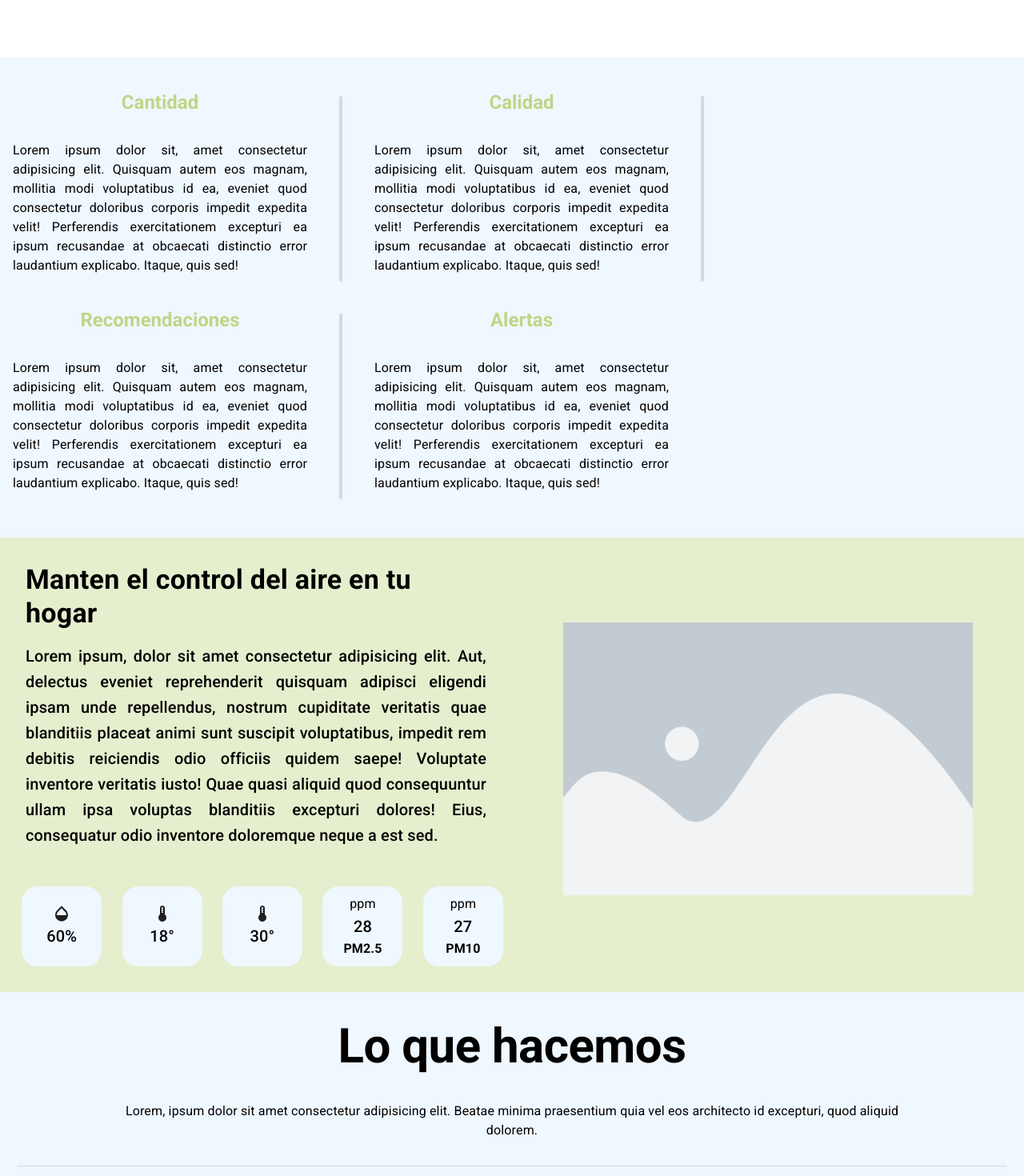
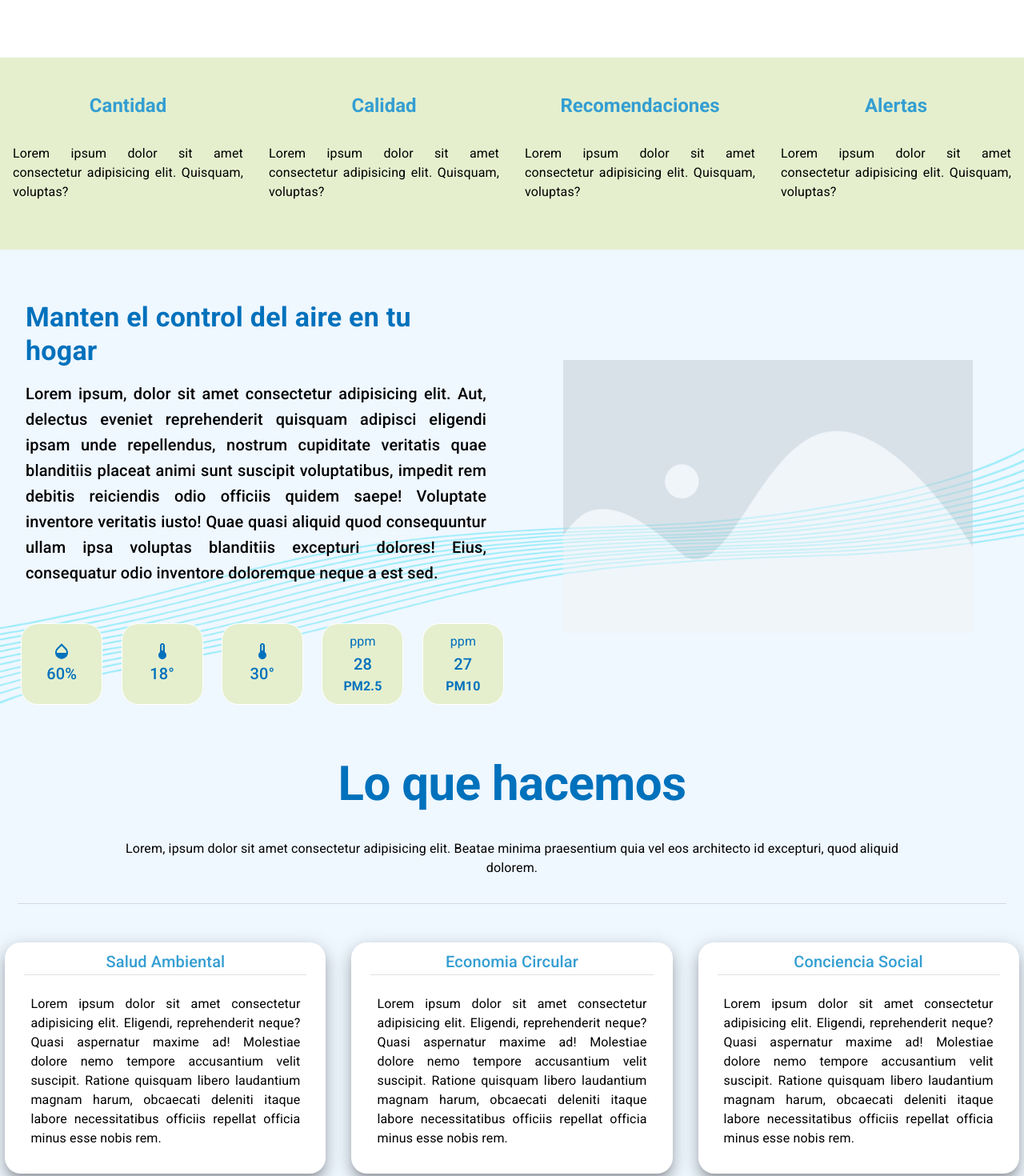
Before and after one commit to JuanC001/FE-AirQuality-Front-End, a React (Vite) app: page / in a window 1280 px wide. Shown: the part 840-2310 px from the top of the page at 80% size. Built offline with nearby package versions, Linux system fonts and the light colour scheme; no server answers.

Commit message:
Cambios en Home
+ Nuevas animaciones
+ Cambio de Color
+ Nuevo AppBar
+ Cambion en responsive
+ Nuevas Imagenes

```diff
--- a/src/AboutUs/components/CardVM.jsx
+++ b/src/AboutUs/components/CardVM.jsx
@@ -13,7 +13,7 @@ export const CardVM = styled(Box)(({ theme }) => ({
     ":hover": {
 
         transform: 'scale(1.01)',
-        backgroundColor: theme.palette.primary.light
+        backgroundColor: theme.palette.secondary.light
 
     },
 
--- a/src/Global/Components/Footer/Footer.jsx
+++ b/src/Global/Components/Footer/Footer.jsx
@@ -6,7 +6,7 @@ import './Footer.css'
 
 export const Footer = () => {
   return (
-    <Box width={'100%'} minHeight={'30vh'} bgcolor={'primary.main'}>
+    <Box width={'100%'} minHeight={'30vh'} bgcolor={'secondary.main'}>
 
       <Grid container spacing={1} textAlign={'center'} p={4} height={'100%'} pt={3}>
 
--- a/src/Global/Components/Navbar/components/AppBarIf.jsx
+++ b/src/Global/Components/Navbar/components/AppBarIf.jsx
@@ -6,7 +6,7 @@ export const AppBarIf = ({ children, isLoginPage }) => {
     if (isLoginPage) {
         return (
 
-            <AppBar color='secondary' sx={{boxShadow: '0px 0px'}}>
+            <AppBar color='primary' sx={{ boxShadow: '0px 0px' }}>
                 {children}
             </AppBar>
 
@@ -14,7 +14,7 @@ export const AppBarIf = ({ children, isLoginPage }) => {
     } else {
         return (
 
-            <AppBar>
+            <AppBar color='secondary' sx={{ color: 'white',backgroundColor: 'secondary.dark' }}>
                 {children}
             </AppBar>
 
--- a/src/Home/components/AirControl.jsx
+++ b/src/Home/components/AirControl.jsx
@@ -1,19 +1,39 @@
 import { Box, Grid, Stack, Typography } from '@mui/material'
 import React from 'react'
+import { motion } from 'framer-motion'
+
 import { ImgBox } from './ImgBox'
-import placeholder from '../../assets/images/placeholder.png'
 import { MicroBox } from './MicroBox'
+
 
 import ThermostatIcon from '@mui/icons-material/Thermostat';
 import OpacityIcon from '@mui/icons-material/Opacity';
 
+import placeholder from '../../assets/images/placeholder.png'
+import fondo from '../../assets/images/fondo02.png'
+
 export const AirControl = () => {
+
+    const [animar, setAnimar] = React.useState(false)
+
+    const wrapperVariants = {
+        initial: {
+            clipPath: 'polygon(0 0, 0 0, 0 100%, 0% 100%)',
+            transition: { duration: 1 }
+        },
+        animate: {
+            clipPath: 'polygon(0 0, 100% 0, 100% 100%, 0 100%)',
+            transition: { duration: 2, delay: 0.5 }
+        },
+    }
+
     return (
-        <Grid container alignItems={'center'} bgcolor={'secondary.light'} pb={4}>
+        <Box position={'relative'} zIndex={1} bgcolor={'primary.light'}>
+            <Grid container alignItems={'center'} pt={4} pb={4} zIndex={2}>
                 <Grid item xs={12} md={6}>
 
                     <Box p={4} id={'about-us'}>
-                    <Typography variant='h4' align='left' color={'secondary.contrastText'} mb={2}><strong>Manten el control del aire en tu hogar</strong></Typography>
+                        <Typography variant='h4' align='left' color={'primary.dark'} mb={2}><strong>Manten el control del aire en tu hogar</strong></Typography>
                         <Typography variant='h6' align='justify' color={'secondary.contrastText'}>
                             Lorem ipsum, dolor sit amet consectetur adipisicing elit. Aut, delectus eveniet reprehenderit
                             quisquam adipisci eligendi ipsam unde repellendus, nostrum cupiditate veritatis quae blanditiis
@@ -29,7 +49,7 @@ export const AirControl = () => {
 
                                 <Stack direction={'column'} m={'auto'} alignItems={'center'}>
                                     <OpacityIcon />
-                                <Typography variant="h6" color="initial" textAlign={'center'}>
+                                    <Typography variant="h6" textAlign={'center'}>
                                         60%
                                     </Typography>
                                 </Stack>
@@ -42,7 +62,7 @@ export const AirControl = () => {
 
                                 <Stack direction={'column'} m={'auto'} alignItems={'center'}>
                                     <ThermostatIcon />
-                                <Typography variant="h6" color="initial" textAlign={'center'}>
+                                    <Typography variant="h6" textAlign={'center'}>
                                         18°
                                     </Typography>
                                 </Stack>
@@ -55,7 +75,7 @@ export const AirControl = () => {
 
                                 <Stack direction={'column'} m={'auto'} alignItems={'center'}>
                                     <ThermostatIcon />
-                                <Typography variant="h6" color="initial" textAlign={'center'}>
+                                    <Typography variant="h6" textAlign={'center'}>
                                         30°
                                     </Typography>
                                 </Stack>
@@ -67,11 +87,11 @@ export const AirControl = () => {
                             <MicroBox display={'flex'} mx={'auto'}>
 
                                 <Stack direction={'column'} m={'auto'} alignItems={'center'}>
-                                <Typography variant="body1" color="initial" textAlign={'center'}>ppm</Typography>
-                                <Typography variant="h6" color="initial" textAlign={'center'}>
+                                    <Typography variant="body1" textAlign={'center'}>ppm</Typography>
+                                    <Typography variant="h6" textAlign={'center'}>
                                         28
                                     </Typography>
-                                <Typography variant="body1" color="initial" textAlign={'center'}><strong>PM2.5</strong></Typography>
+                                    <Typography variant="body1" textAlign={'center'}><strong>PM2.5</strong></Typography>
                                 </Stack>
 
                             </MicroBox>
@@ -81,12 +101,12 @@ export const AirControl = () => {
                             <MicroBox display={'flex'} mx={'auto'}>
 
                                 <Stack direction={'column'} m={'auto'} alignItems={'center'}>
-                                <Typography variant="body1" color="initial" textAlign={'center'}>ppm</Typography>
+                                    <Typography variant="body1" textAlign={'center'}>ppm</Typography>
 
-                                <Typography variant="h6" color="initial" textAlign={'center'}>
+                                    <Typography variant="h6" textAlign={'center'}>
                                         27
                                     </Typography>
-                                <Typography variant="body1" color="initial" textAlign={'center'}><strong>PM10</strong></Typography>
+                                    <Typography variant="body1" textAlign={'center'}><strong>PM10</strong></Typography>
                                 </Stack>
 
                             </MicroBox>
@@ -99,9 +119,12 @@ export const AirControl = () => {
                 </Grid>
 
                 <Grid item xs={12} md={6} textAlign={'center'}>
-                <ImgBox margin={'auto'} mt={3} component={'img'} src={placeholder} sx={{ maxWidth: '80%' }} />
+                    <ImgBox margin={'auto'} mt={3} component={'img'} src={placeholder} sx={{ maxWidth: '80%', opacity: '50%' }} />
                 </Grid>
 
             </Grid>
+            <Box component={motion.img} src={fondo} sx={{ width: '100%', height: 500, position: 'absolute', bottom: '0', opacity: '40%' }} zIndex={-1} variants={wrapperVariants} initial={'initial'} animate={animar && 'animate'} viewport={{ once: true }} onVie />
+            <motion.div onViewportEnter={e => setAnimar(true)} />
+        </Box>
     )
 }
--- a/src/Home/components/BannerDo.jsx
+++ b/src/Home/components/BannerDo.jsx
@@ -9,7 +9,7 @@ export const BannerDo = () => {
       <Box width={'99%'} mx={'auto'} mb={5}>
 
         <Stack divider={<Divider variant='middle' />} display={'flex'} alignItems={'center'} my={2}>
-          <Typography variant="h2" color="initial" textAlign={'center'} my={2}><strong>Lo que hacemos</strong></Typography>
+          <Typography variant="h2" color="primary.dark" textAlign={'center'} my={2}><strong>Lo que hacemos</strong></Typography>
           <Typography variant="body1" color="initial" textAlign={'center'} my={2} width={'80%'}> Lorem, ipsum dolor sit amet consectetur adipisicing elit. Beatae minima praesentium quia vel eos architecto id excepturi, quod aliquid dolorem. </Typography>
         </Stack>
 
@@ -17,10 +17,10 @@ export const BannerDo = () => {
 
         <Grid container spacing={4} mt={2}>
 
-          <Grid item xs={6} md={4} height={'30vh'} display={'flex'}>
+          <Grid item xs={12} sm={6} md={4} minHeight={'30vh'} display={'flex'}>
             <CardVM component={Paper} elevation={12} p={1}>
 
-              <Typography variant="h6" color="initial" textAlign={'center'}>Salud Ambiental</Typography>
+              <Typography variant="h6" color="primary.main" textAlign={'center'}>Salud Ambiental</Typography>
               <Divider variant={'middle'} />
 
               <Typography variant="body1" color="initial" textAlign={'justify'} p={3}>
@@ -30,10 +30,10 @@ export const BannerDo = () => {
             </CardVM>
           </Grid>
 
-          <Grid item xs={6} md={4} height={'30vh'} display={'flex'}>
+          <Grid item xs={12} sm={6} md={4} minHeight={'30vh'} display={'flex'}>
             <CardVM component={Paper} elevation={12} p={1} >
 
-              <Typography variant="h6" color="initial" textAlign={'center'}>Economia Circular</Typography>
+              <Typography variant="h6" color="primary.main" textAlign={'center'}>Economia Circular</Typography>
               <Divider variant={'middle'} />
 
               <Typography variant="body1" color="initial" textAlign={'justify'} p={3}>
@@ -43,9 +43,9 @@ export const BannerDo = () => {
             </CardVM>
           </Grid>
 
-          <Grid item xs={12} md={4} height={'30vh'} display={'flex'}>
+          <Grid item xs={12} md={4} minHeight={'30vh'} display={'flex'}>
             <CardVM component={Paper} elevation={12} p={1}>
-              <Typography variant="h6" color="initial" textAlign={'center'}>Conciencia Social</Typography>
+              <Typography variant="h6" color="primary.main" textAlign={'center'}>Conciencia Social</Typography>
               <Divider variant={'middle'} />
 
               <Typography variant="body1" color="initial" textAlign={'justify'} p={3}>
--- a/src/Home/components/FirstBanner.jsx
+++ b/src/Home/components/FirstBanner.jsx
@@ -1,7 +1,31 @@
 import { Box, Divider, Grid, Stack, styled, Typography } from '@mui/material'
 import React from 'react'
 
+import { motion } from 'framer-motion'
+
 export const FirstBanner = () => {
+
+    const texts = {
+
+        cantidad: {
+            title: 'Cantidad',
+            text: 'Lorem ipsum dolor sit amet consectetur adipisicing elit. Quisquam, voluptas?'
+        },
+        calidad: {
+            title: 'Calidad',
+            text: 'Lorem ipsum dolor sit amet consectetur adipisicing elit. Quisquam, voluptas?'
+        },
+        recomendaciones: {
+            title: 'Recomendaciones',
+            text: 'Lorem ipsum dolor sit amet consectetur adipisicing elit. Quisquam, voluptas?'
+        },
+        alertas: {
+            title: 'Alertas',
+            text: 'Lorem ipsum dolor sit amet consectetur adipisicing elit. Quisquam, voluptas?'
+        }
+
+
+    }
 
     const boxSx = {
         width: {
@@ -13,29 +37,40 @@ export const FirstBanner = () => {
 
     return (
         <>
-            <Box bgcolor={'primary.light'} minHeight={'30vh'} display={'grid'} sx={{ placeContent: 'center' }}>
-                <Stack direction={'row'} divider={<Divider variant='middle' orientation='vertical' flexItem sx={{ borderWidth: '2px', borderRadius: '10px' }} />} gap={{ xs: 2, sm: 2, md: 2, lg: 3 }} useFlexGap flexWrap={'wrap'} textAlign={'center'} py={5}>
+            <Box bgcolor={'secondary.light'} minHeight={'30vh'} display={'grid'} sx={{ placeContent: 'center' }}>
+                <Grid container textAlign={'center'} bgcolor={'primary.main'}>
 
+                    <Grid item xs={12} sm={6} lg={3} display={'flex'} justifyContent={'center'} alignItems={'center'}>
+                        <Stack_item title={texts.cantidad.title} text={texts.cantidad.text} delay={0.2} />
+                    </Grid>
 
-                    <Box sx={boxSx}>
-                        <Typography variant="h5" color="secondary.main" mb={2}><strong>Cantidad</strong></Typography>
-                        <Typography variant="body1" color="initial" textAlign={'justify'} p={2}>Lorem ipsum dolor sit, amet consectetur adipisicing elit. Quisquam autem eos magnam, mollitia modi voluptatibus id ea, eveniet quod consectetur doloribus corporis impedit expedita velit! Perferendis exercitationem excepturi ea ipsum recusandae at obcaecati distinctio error laudantium explicabo. Itaque, quis sed!</Typography>
-                    </Box>
-                    <Box sx={boxSx}>
-                        <Typography variant="h5" color="secondary.main" mb={2}><strong>Calidad</strong></Typography>
-                        <Typography variant="body1" color="initial" textAlign={'justify'} p={2}>Lorem ipsum dolor sit, amet consectetur adipisicing elit. Quisquam autem eos magnam, mollitia modi voluptatibus id ea, eveniet quod consectetur doloribus corporis impedit expedita velit! Perferendis exercitationem excepturi ea ipsum recusandae at obcaecati distinctio error laudantium explicabo. Itaque, quis sed!</Typography>
-                    </Box>
-                    <Box sx={boxSx}>
-                        <Typography variant="h5" color="secondary.main" mb={2}><strong>Recomendaciones</strong></Typography>
-                        <Typography variant="body1" color="initial" textAlign={'justify'} p={2}>Lorem ipsum dolor sit, amet consectetur adipisicing elit. Quisquam autem eos magnam, mollitia modi voluptatibus id ea, eveniet quod consectetur doloribus corporis impedit expedita velit! Perferendis exercitationem excepturi ea ipsum recusandae at obcaecati distinctio error laudantium explicabo. Itaque, quis sed!</Typography>
-                    </Box>
-                    <Box sx={boxSx}>
-                        <Typography variant="h5" color="secondary.main" mb={2}><strong>Alertas</strong></Typography>
-                        <Typography variant="body1" color="initial" textAlign={'justify'} p={2}>Lorem ipsum dolor sit, amet consectetur adipisicing elit. Quisquam autem eos magnam, mollitia modi voluptatibus id ea, eveniet quod consectetur doloribus corporis impedit expedita velit! Perferendis exercitationem excepturi ea ipsum recusandae at obcaecati distinctio error laudantium explicabo. Itaque, quis sed!</Typography>
-                    </Box>
+                    <Grid item xs={12} sm={6} lg={3} display={'flex'} justifyContent={'center'} alignItems={'center'}>
+                        <Stack_item title={texts.calidad.title} text={texts.calidad.text} delay={0.4} />
+                    </Grid>
 
-                </Stack>
+                    <Grid item xs={12} sm={6} lg={3} display={'flex'} justifyContent={'center'} alignItems={'center'}>
+                        <Stack_item title={texts.recomendaciones.title} text={texts.recomendaciones.text} delay={0.6} />
+                    </Grid>
+
+                    <Grid item xs={12} sm={6} lg={3} display={'flex'} justifyContent={'center'} alignItems={'center'}>
+                        <Stack_item title={texts.alertas.title} text={texts.alertas.text} delay={0.8} />
+                    </Grid>
+
+                </Grid>
             </Box>
         </>
     )
 }
+
+const Stack_item = ({ title, text, delay = 0 }) => {
+
+    return (
+        <motion.div whileInView={{ y: [0, -10, -12, 0] }} transition={{ delay: delay }} viewport={{ once: true }}>
+            <Box bgcolor={'secondary.light'}>
+                <Typography variant="h5" color="primary.main" mb={2}><strong>{title}</strong></Typography>
+                <Typography variant="body1" color="initial" textAlign={'justify'} p={2}>{text}</Typography>
+            </Box>
+        </motion.div>
+    )
+
+}
--- a/src/Home/components/HomeStart.jsx
+++ b/src/Home/components/HomeStart.jsx
@@ -1,5 +1,5 @@
 import { Box, Button, Fade, Grid, IconButton, Slide, Stack, Typography, useScrollTrigger, useTheme } from '@mui/material'
-import React from 'react'
+import React, { useEffect } from 'react'
 import { ImgBox } from './ImgBox'
 
 import { motion, useScroll, useTransform } from 'framer-motion'
@@ -32,9 +32,11 @@ export const HomeStart = () => {
 
     const { scrollYProgress } = useScroll()
 
-    const left = useTransform(scrollYProgress, [0, 0.5], ["0px", "-1000px"])
-    const right = useTransform(scrollYProgress, [0, 0.5], ["0px", "1000px"])
-    const opacity = useTransform(scrollYProgress, [0, 0.1], [1, 0])
+    const isMobile = window.innerWidth < 768 ? true : false
+
+    const left = !isMobile && useTransform(scrollYProgress, [0, 0.5], ["0px", "-1000px"])
+    const right = !isMobile && useTransform(scrollYProgress, [0, 0.5], ["0px", "1000px"])
+    const opacity = !isMobile && useTransform(scrollYProgress, [0, 0.1], [1, 0])
 
     const variants = {
         'scale-init': {
@@ -47,7 +49,7 @@ export const HomeStart = () => {
 
     return (
         <>
-            <Box mt={9} minHeight={'100vh'} sx={{ overflow: 'hidden' }}>
+            <Box mt={9} minHeight={'100vh'} sx={{ overflow: 'hidden', position: 'relative' }}>
                 <Grid container sx={{ overflow: 'hidden' }}>
                     <Grid item xs={12} md={6} display={'flex'}>
 
@@ -104,8 +106,11 @@ export const HomeStart = () => {
                 </Grid>
 
             </Box>
-            <Box component={motion.img} src={fnline1} sx={{ position: 'fixed', top: -200, rotate: '90deg', transform: 'scaleX(-1)', left: -150, opacity: 0.5, zIndex: -1 }} style={{ x: left }} variants={variants} animate={'opacity-line'} />
-            <Box component={motion.img} src={fnline1} sx={{ position: 'fixed', top: 400, rotate: '90deg', transform: 'scaleX(-1)', right: -200, opacity: 0.5, zIndex: -1 }} style={{ y: left }} variants={variants} animate={'opacity-line'} />
+            {!isMobile && <>
+                <Box component={motion.img} src={fnline1} sx={{ position: 'fixed', top: -200, rotate: '90deg', transform: 'scaleX(-1)', left: -150, opacity: 0.5, zIndex: -1 }} style={{ x: left }} variants={variants} animate={'opacity-line'} />
+                <Box component={motion.img} src={fnline1} sx={{ position: 'fixed', top: 400, rotate: '90deg', transform: 'scaleX(-1)', right: -200, opacity: 0.5, zIndex: -1 }} style={{ y: left }} variants={variants} animate={'opacity-line'} />
+            </>
+            }
         </>
     )
 }
--- a/src/Home/components/MicroBox.jsx
+++ b/src/Home/components/MicroBox.jsx
@@ -3,12 +3,13 @@ import { Box, styled } from "@mui/material";
 export const MicroBox = styled(Box)(({ theme }) => ({
 
   height: '100px',
-  backgroundColor: theme.palette.primary.light,
+  backgroundColor: theme.palette.secondary.light,
   width: '100px',
   borderRadius: '20%',
   transition: 'all 0.3s',
-  border: '1px none transparent',
-  boxShadow: '0px 0px 1px 1px transparent',
+  border: '1px none black',
+  boxShadow: '0px 0px 1px 1px white',
+  color: theme.palette.primary.dark,
   ":hover": {
     transform: 'scale(1.1)',
     boxShadow: '0px 0px 1px 1px white',
```
Also changed, not shown: src/assets/images/fondo02.png (added), src/assets/images/fondo03.png (added). Lines whose indentation alone changed are shown as unchanged.
